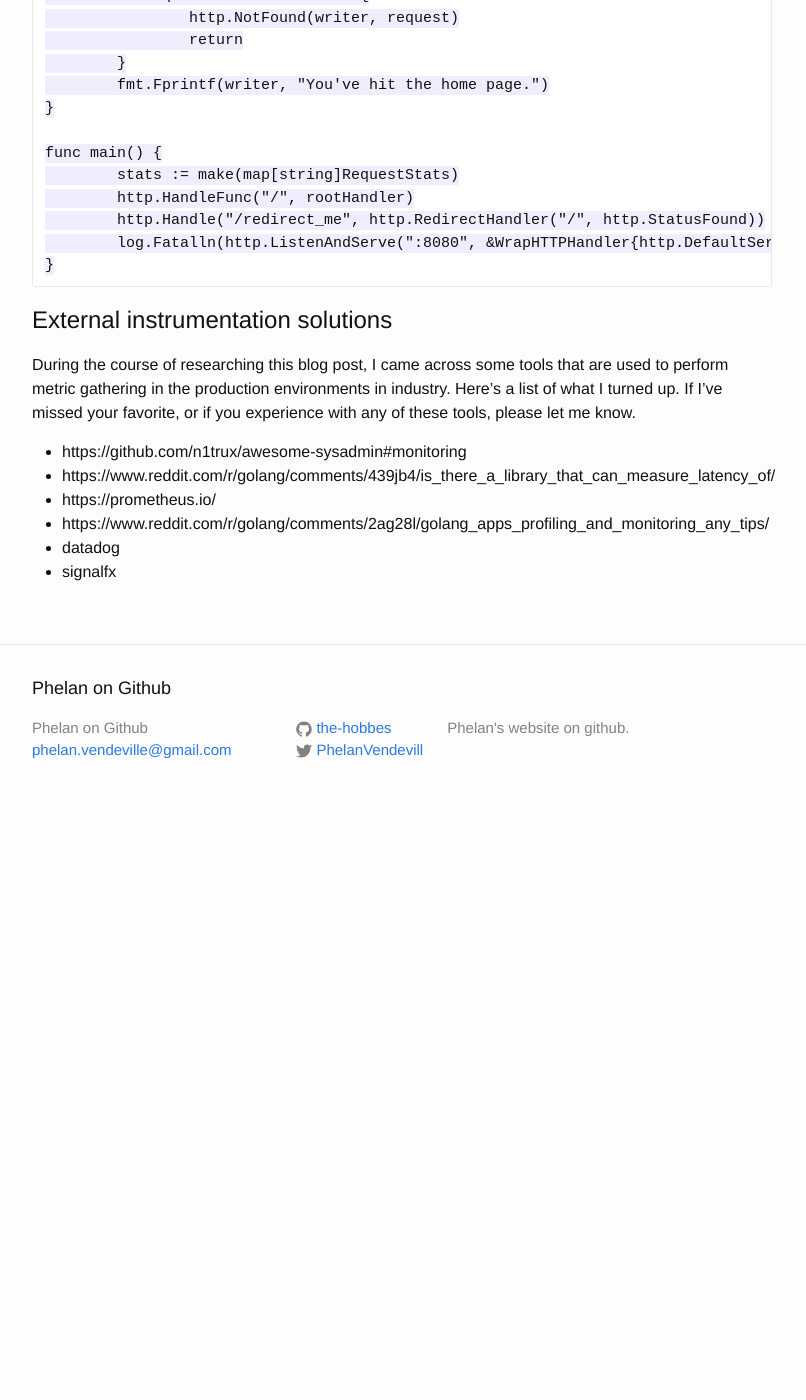
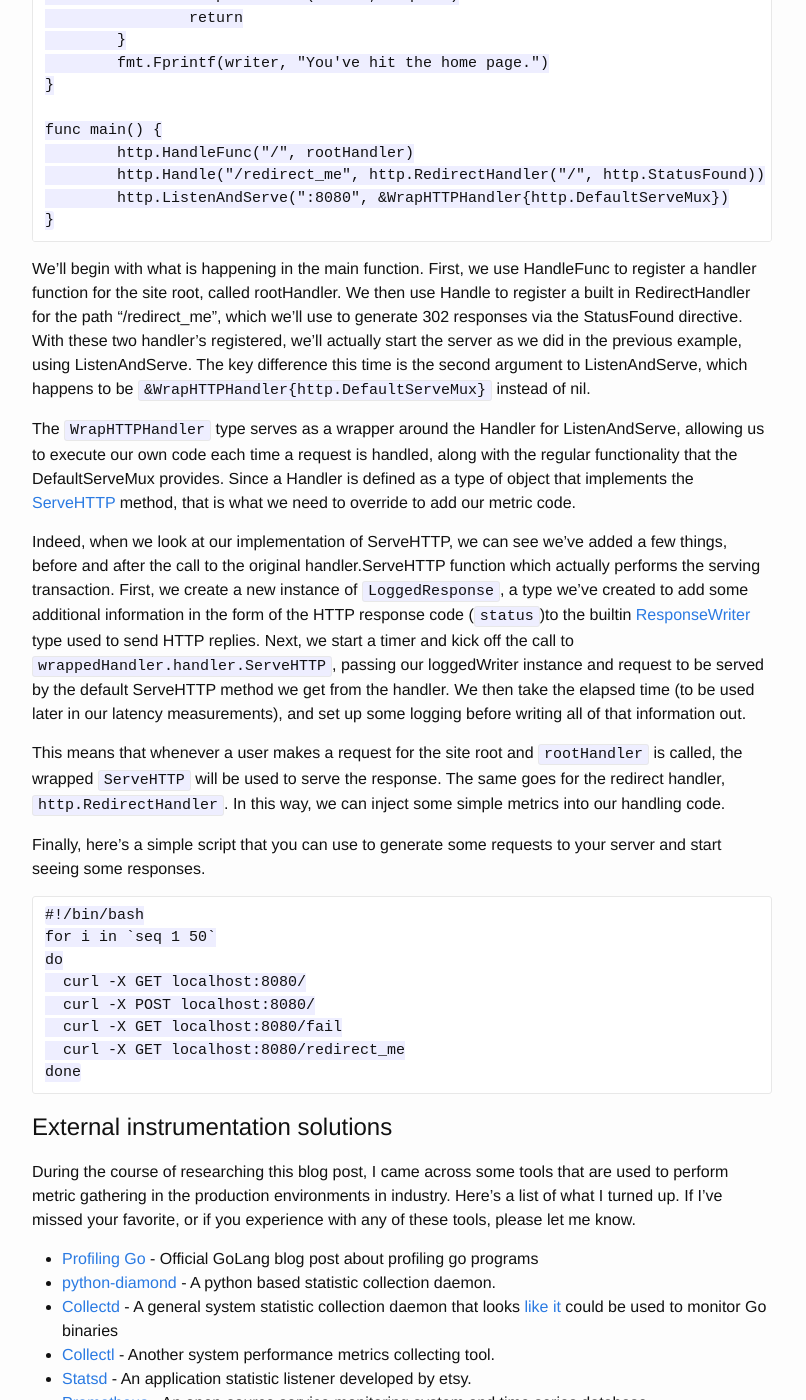
Before and after one commit to the-hobbes/the-hobbes.github.io, a Jekyll site: the page built from _posts/2016-03-10-webserver-golang.markdown, in a window 1280 px wide and 1400 px high, scrolled down 2522 px. Shown: the whole window, without its empty margins (238-1044 px from the left). Built offline with Jekyll 4.4.1, drawn with Linux system fonts in a browser that asks for light colours; before the commit the page ends 3344 px from its top, so only the background shows below that; some of the changed text lies outside the part shown.

Commit message:
Finishing up rough draft of metrics blog post

````diff
--- a/_posts/2016-03-10-webserver-golang.markdown
+++ b/_posts/2016-03-10-webserver-golang.markdown
@@ -64,7 +64,6 @@ import (
 
 type WrapHTTPHandler struct {
 	handler http.Handler
-	stats map[string]RequestStats
 }
 
 type LoggedResponse struct {
@@ -97,19 +96,44 @@ func rootHandler(writer http.ResponseWriter, request *http.Request) {
 }
 
 func main() {
-	stats := make(map[string]RequestStats)
 	http.HandleFunc("/", rootHandler)
 	http.Handle("/redirect_me", http.RedirectHandler("/", http.StatusFound))
-	log.Fatalln(http.ListenAndServe(":8080", &WrapHTTPHandler{http.DefaultServeMux, stats}))
+	http.ListenAndServe(":8080", &WrapHTTPHandler{http.DefaultServeMux})
 }
+```
+
+We'll begin with what is happening in the main function. First, we use HandleFunc to register a handler function for the site root, called rootHandler. We then use Handle to register a built in RedirectHandler for the path "/redirect_me", which we'll use to generate 302 responses via the StatusFound directive. With these two handler's registered, we'll actually start the server as we did in the previous example, using ListenAndServe. The key difference this time is the second argument to ListenAndServe, which happens to be `&WrapHTTPHandler{http.DefaultServeMux}` instead of nil.
+
+The `WrapHTTPHandler` type serves as a wrapper around the Handler for ListenAndServe, allowing us to execute our own code each time a request is handled, along with the regular functionality that the DefaultServeMux provides. Since a Handler is defined as a type of object that implements the [ServeHTTP](https://golang.org/pkg/net/http/#HandlerFunc.ServeHTTP) method, that is what we need to override to add our metric code.
+
+Indeed, when we look at our implementation of ServeHTTP, we can see we've added a few things, before and after the call to the original handler.ServeHTTP function which actually performs the serving transaction. First, we create a new instance of `LoggedResponse`, a type we've created to add some additional information in the form of the HTTP response code (`status`)to the builtin [ResponseWriter](https://golang.org/pkg/net/http/#ResponseWriter) type used to send HTTP replies. Next, we start a timer and kick off the call to `wrappedHandler.handler.ServeHTTP`, passing our loggedWriter instance and request to be served by the default ServeHTTP method we get from the handler. We then take the elapsed time (to be used later in our latency measurements), and set up some logging before writing all of that information out.
+
+This means that whenever a user makes a request for the site root and `rootHandler` is called, the wrapped `ServeHTTP` will be used to serve the response. The same goes for the redirect handler, `http.RedirectHandler`. In this way, we can inject some simple metrics into our handling code.
+
+Finally, here's a simple script that you can use to generate some requests to your server and start seeing some responses.
+
+```
+#!/bin/bash
+for i in `seq 1 50`
+do
+  curl -X GET localhost:8080/
+  curl -X POST localhost:8080/
+  curl -X GET localhost:8080/fail
+  curl -X GET localhost:8080/redirect_me
+done
 ```
 
 External instrumentation solutions
 ===
 During the course of researching this blog post, I came across some tools that are used to perform metric gathering in the production environments in industry. Here's a list of what I turned up. If I've missed your favorite, or if you experience with any of these tools, please let me know.
-* https://github.com/n1trux/awesome-sysadmin#monitoring
-* https://www.reddit.com/r/golang/comments/439jb4/is_there_a_library_that_can_measure_latency_of/
-* https://prometheus.io/
-* https://www.reddit.com/r/golang/comments/2ag28l/golang_apps_profiling_and_monitoring_any_tips/
-* datadog
-* signalfx
+
+* [Profiling Go](http://blog.golang.org/profiling-go-programs) - Official GoLang blog post about profiling go programs
+* [python-diamond](https://github.com/python-diamond/Diamond) - A python based statistic collection daemon.
+* [Collectd](https://collectd.org/) - A general system statistic collection daemon that looks [like it](https://github.com/collectd/go-collectd) could be used to monitor Go binaries
+* [Collectl](http://collectl.sourceforge.net/) - Another system performance metrics collecting tool.
+* [Statsd](https://github.com/etsy/statsd) - An application statistic listener developed by etsy.
+* [Prometheus](https://prometheus.io/) - An open-source service monitoring system and time series database.
+  * It also has a Go [client](https://github.com/prometheus/client_golang) and [transformation server](https://github.com/prometheus/prometheus)
+* [go-metrics](https://github.com/rcrowley/go-metrics) - A go port of a [JMV metric collection library](https://github.com/dropwizard/metrics)
+
+Next post I'll delve into the metrics themselves more deeply, and how to structure and store them. I'd also like to explore a few of the above tools in future posts.
````
